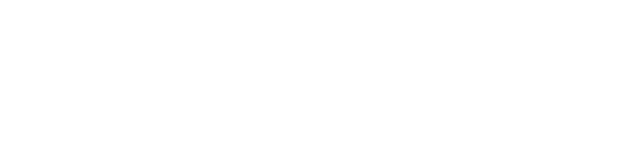
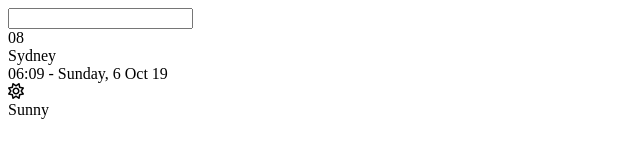
Before and after one commit to ddannyll/weather, a website built with webpack: page src/index.html in a window 1280 px wide. Shown: the whole page, without its empty margins (0-640 px from the left). Built offline with nearby package versions, Linux system fonts and the light colour scheme.

Commit message:
template index.html

```diff
--- a/src/index.html
+++ b/src/index.html
@@ -4,9 +4,19 @@
     <meta charset="UTF-8">
     <meta http-equiv="X-UA-Compatible" content="IE=edge">
     <meta name="viewport" content="width=device-width, initial-scale=1.0">
+    <script src="https://kit.fontawesome.com/7b2b65c694.js" crossorigin="anonymous"></script>
     <title>Weather</title>
 </head>
 <body>
-
+    <form>
+        <input type="text">
+    </form>
+    <div class="mainWeatherCard">
+        <div id="temp">08</div>
+        <div id="location">Sydney</div>
+        <div id="time">06:09 - Sunday, 6 Oct 19</div>
+        <div id="weatherIcon"><i class="fa-regular fa-sun"></i></div>
+        <div id="weatherDescription">Sunny</div>
+    </div>
 </body>
 </html>
```
